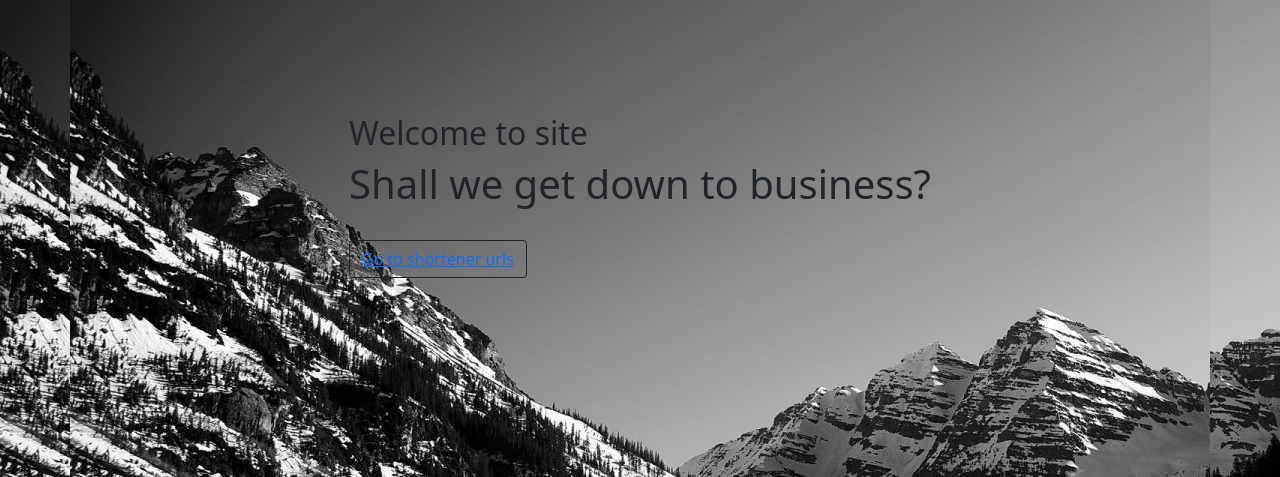
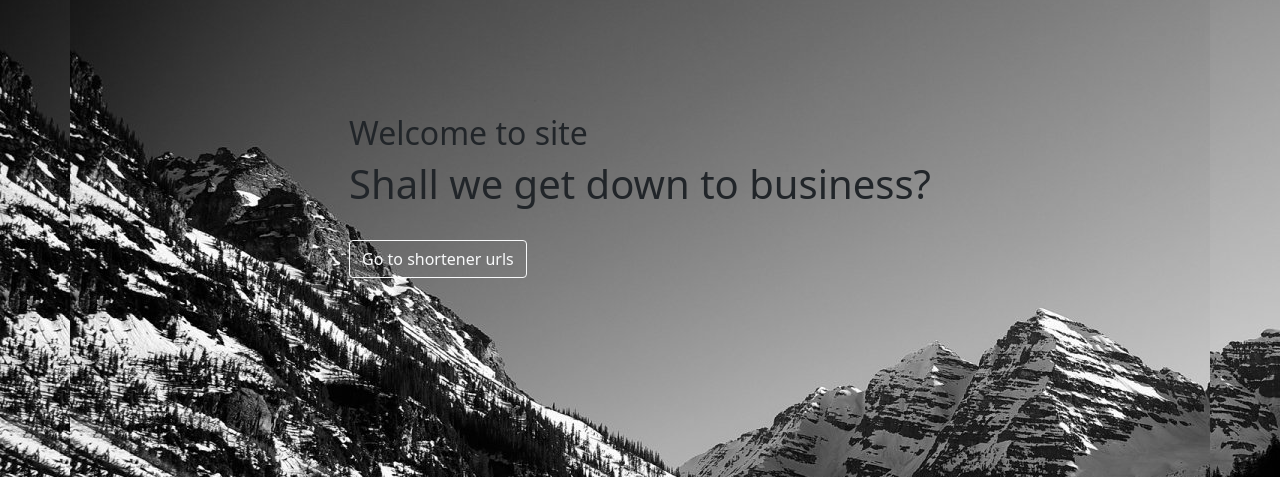
Before and after one commit to Nerogen/DJ_AN_GO_to_execution_test_task, a Django app: template templates/home.html in a window 1280 px wide. Shown: the part 204-681 px from the top of the page. Run offline with Django 4.2, Linux system fonts and the light colour scheme; the template is opened without the code that fills it, so the values that code supplies are empty.

Commit message:
Update home.html

```diff
--- a/templates/home.html
+++ b/templates/home.html
@@ -13,7 +13,7 @@
   <div class="title-text">
     <h2>Welcome to site</h2>
     <h1>Shall we get down to business?</h1><br>
-    <div class="btn btn-outline-dark me-2"><a href="/users/shortener">Go to shortener urls</a></div>
+    <a class="btn btn-outline-light me-2" href="/users/shortener">Go to shortener urls</a>
   </div>
 </div>
 
```
